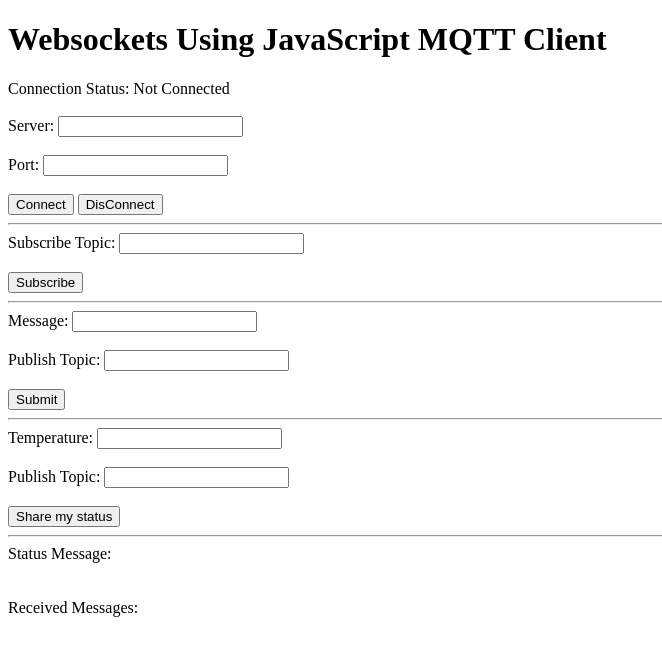
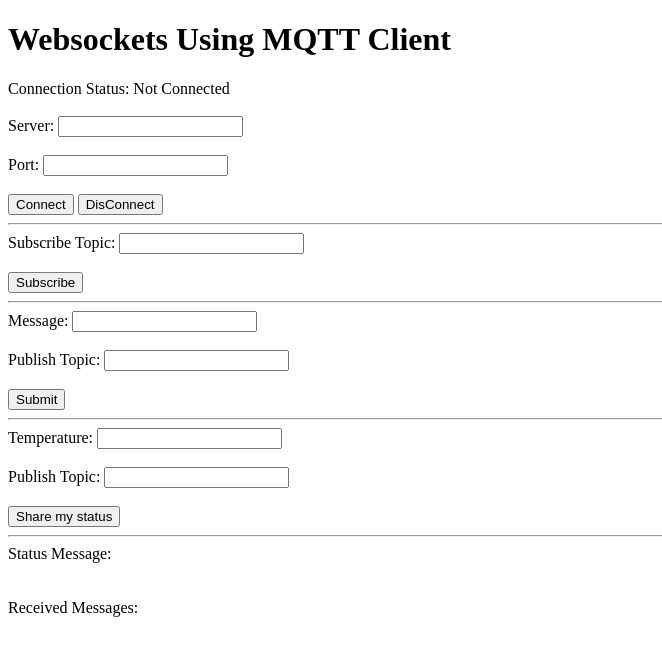
Before and after one commit to chshxiao/chshxiao.github.io, a plain HTML site: page index.html in a window 1280 px wide. Shown: the whole page, without its empty margins (0-662 px from the left). Drawn offline with nearby package versions, Linux system fonts and the light colour scheme.

Commit message:
change index.html for testing

```diff
--- a/index.html
+++ b/index.html
@@ -16,7 +16,7 @@
   </head>
 
   <body>
-    <h1>Websockets Using JavaScript MQTT Client</h1>
+    <h1>Websockets Using MQTT Client</h1>
 
     <div id="status">Connection Status: Not Connected</div>
     <br>
```
